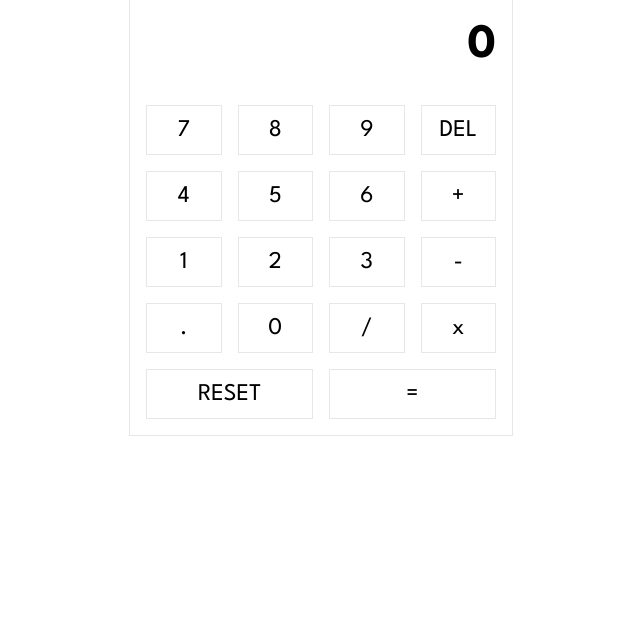
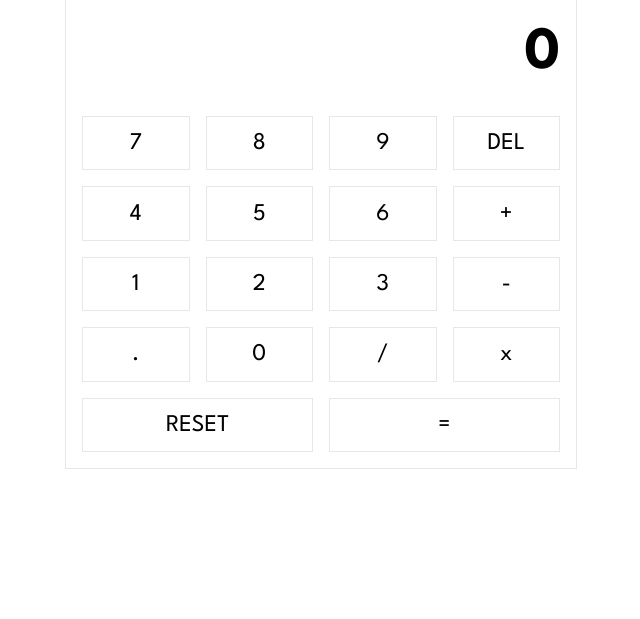
Before and after one commit to princemuel/unocalc, a website built with Vite: page client/index.html in a window 1280 px wide. Shown: the part 181-800 px from the top of the page, without its empty margins (319-959 px from the left). Built offline with nearby package versions, Linux system fonts and the light colour scheme; some packages are replaced by stand-ins of ours.

Commit message:
feat: update calculator client code

```diff
--- a/client/index.html
+++ b/client/index.html
@@ -20,10 +20,10 @@
     </style>
   </head>
   <body class="antialiased font-sans">
-    <main class="w-full max-w-sm mx-auto mt-24">
+    <main class="w-full max-w-sm sm:max-w-lg mx-auto mt-24">
       <section class="grid grid-rows-[1fr_1fr_4fr] border">
         <header class="flex items-center justify-between pt-4">
-          <div class="pl-4">
+          <div class="">
             <h1 class="font-bold text-3xl">unocalc</h1>
           </div>
 
@@ -42,7 +42,7 @@
             name="result"
             id="result"
             form="keypad"
-            class="text-5xl text-right font-bold"
+            class="text-6xl text-right font-bold"
             >0</output
           >
         </section>
@@ -56,7 +56,7 @@
             name="seven"
             data-type="number"
             data-id="seven"
-            class="cursor-pointer border px-3 py-2"
+            class="cursor-pointer border px-3 py-2 hocus:brightness-150"
           >
             7
           </button>
@@ -65,7 +65,7 @@
             name="eight"
             data-type="number"
             data-id="eight"
-            class="cursor-pointer border px-3 py-2"
+            class="cursor-pointer border px-3 py-2 hocus:brightness-150"
           >
             8
           </button>
@@ -74,7 +74,7 @@
             name="nine"
             data-type="number"
             data-id="nine"
-            class="cursor-pointer border px-3 py-2"
+            class="cursor-pointer border px-3 py-2 hocus:brightness-150"
           >
             9
           </button>
@@ -83,7 +83,7 @@
             name="delete"
             data-type="delete"
             data-id="delete"
-            class="cursor-pointer border px-3 py-2"
+            class="cursor-pointer border px-3 py-2 hocus:brightness-150"
           >
             DEL
           </button>
@@ -93,7 +93,7 @@
             name="four"
             data-type="number"
             data-id="four"
-            class="cursor-pointer border px-3 py-2"
+            class="cursor-pointer border px-3 py-2 hocus:brightness-150"
           >
             4
           </button>
@@ -102,7 +102,7 @@
             name="five"
             data-type="number"
             data-id="five"
-            class="cursor-pointer border px-3 py-2"
+            class="cursor-pointer border px-3 py-2 hocus:brightness-150"
           >
             5
           </button>
@@ -111,7 +111,7 @@
             name="six"
             data-type="number"
             data-id="six"
-            class="cursor-pointer border px-3 py-2"
+            class="cursor-pointer border px-3 py-2 hocus:brightness-150"
           >
             6
           </button>
@@ -120,7 +120,7 @@
             name="plus"
             data-type="operator"
             data-id="plus"
-            class="cursor-pointer border px-3 py-2"
+            class="cursor-pointer border px-3 py-2 hocus:brightness-150"
           >
             +
           </button>
@@ -130,7 +130,7 @@
             name="one"
             data-type="number"
             data-id="one"
-            class="cursor-pointer border px-3 py-2"
+            class="cursor-pointer border px-3 py-2 hocus:brightness-150"
           >
             1
           </button>
@@ -139,7 +139,7 @@
             name="two"
             data-type="number"
             data-id="two"
-            class="cursor-pointer border px-3 py-2"
+            class="cursor-pointer border px-3 py-2 hocus:brightness-150"
           >
             2
           </button>
@@ -148,7 +148,7 @@
             name="three"
             data-type="number"
             data-id="three"
-            class="cursor-pointer border px-3 py-2"
+            class="cursor-pointer border px-3 py-2 hocus:brightness-150"
           >
             3
           </button>
@@ -157,7 +157,7 @@
             name="minus"
             data-type="operator"
             data-id="minus"
-            class="cursor-pointer border px-3 py-2"
+            class="cursor-pointer border px-3 py-2 hocus:brightness-150"
           >
             -
           </button>
@@ -167,7 +167,7 @@
             name="decimal"
             data-type="decimal"
             data-id="decimal"
-            class="cursor-pointer border px-3 py-2"
+            class="cursor-pointer border px-3 py-2 hocus:brightness-150"
           >
             .
           </button>
@@ -176,7 +176,7 @@
             name="zero"
             data-type="number"
             data-id="zero"
-            class="cursor-pointer border px-3 py-2"
+            class="cursor-pointer border px-3 py-2 hocus:brightness-150"
           >
             0
           </button>
@@ -185,7 +185,7 @@
             name="divide"
             data-type="operator"
             data-id="divide"
-            class="cursor-pointer border px-3 py-2"
+            class="cursor-pointer border px-3 py-2 hocus:brightness-150"
           >
             /
           </button>
@@ -194,7 +194,7 @@
             name="times"
             data-type="operator"
             data-id="times"
-            class="cursor-pointer border px-3 py-2"
+            class="cursor-pointer border px-3 py-2 hocus:brightness-150"
           >
             x
           </button>
@@ -204,7 +204,7 @@
             name="reset"
             data-type="reset"
             data-id="reset"
-            class="cursor-pointer border px-3 py-2 [grid-area:reset]"
+            class="cursor-pointer border px-3 py-2 hocus:brightness-150 [grid-area:reset]"
           >
             RESET
           </button>
@@ -214,7 +214,7 @@
             name="equals"
             data-type="equals"
             data-id="equals"
-            class="cursor-pointer border px-3 py-2 [grid-area:equal]"
+            class="cursor-pointer border px-3 py-2 hocus:brightness-150 [grid-area:equal]"
           >
             =
           </button>
--- a/client/src/assets/scripts/calculator.ts
+++ b/client/src/assets/scripts/calculator.ts
@@ -2,7 +2,7 @@ import { Calculator, Operation } from "unocalc";
 import { getElement } from "./dom";
 import { number_guard } from "./utils";
 
-const calculator = Calculator.new();
+const calculator = new Calculator();
 
 const operations = new Map([
   ["+", Operation.Add],
@@ -20,9 +20,9 @@ form.addEventListener("click", (e) => {
   if (key instanceof HTMLButtonElement) {
     const key_type = key.dataset.type;
 
-    if (key_type === "number") {
+    if (key_type === "number" || key_type === "decimal") {
       const operator = (key.textContent ?? "").trim().toLowerCase();
-      calculator.input_digit(operator);
+      calculator.set_digit(operator);
     }
 
     if (key_type === "operator") {
@@ -31,14 +31,11 @@ form.addEventListener("click", (e) => {
       if (operation) calculator.set_operation(operation);
     }
 
-    if (key_type === "decimal") calculator.input_digit(".");
     if (key_type === "delete") calculator.backspace();
     if (key_type === "reset") calculator.reset();
     if (key_type === "equals") calculator.calculate();
 
-    const result = number_guard(
-      calculator.input_buffer() || calculator.current_value()
-    );
+    const result = number_guard(calculator.get_current_value());
     output.textContent = new Intl.NumberFormat().format(result);
   }
 });
```
